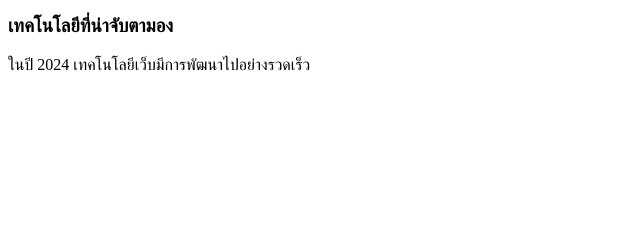
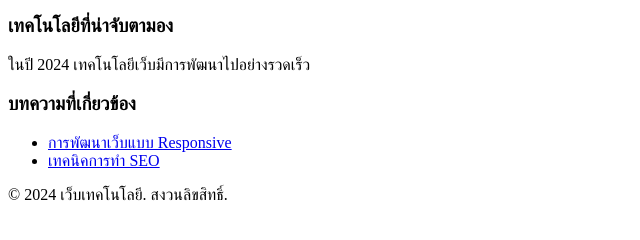
Before and after one commit to rujipas150/web-semantic-lab, a plain HTML site: page index.html in a window 1280 px wide. Shown: the part 204-444 px from the top of the page, without its empty margins (0-640 px from the left). Drawn offline with Linux system fonts and the light colour scheme.

Commit message:
เพิ่ม aside และ footer ในหน้าหลัก

```diff
--- a/index.html
+++ b/index.html
@@ -29,5 +29,16 @@
             </section>
         </article>
     </main>
+    <aside role="complementary">
+        <h3>บทความที่เกี่ยวข้อง</h3>
+        <ul>
+            <li><a href="#">การพัฒนาเว็บแบบ Responsive</a></li>
+            <li><a href="#">เทคนิคการทํา SEO</a></li>
+        </ul>
+    </aside>
+
+    <footer role="contentinfo">
+        <p>&copy; 2024 เว็บเทคโนโลยี. สงวนลิขสิทธิ์.</p>
+    </footer>
 </body>
 </html>
```
